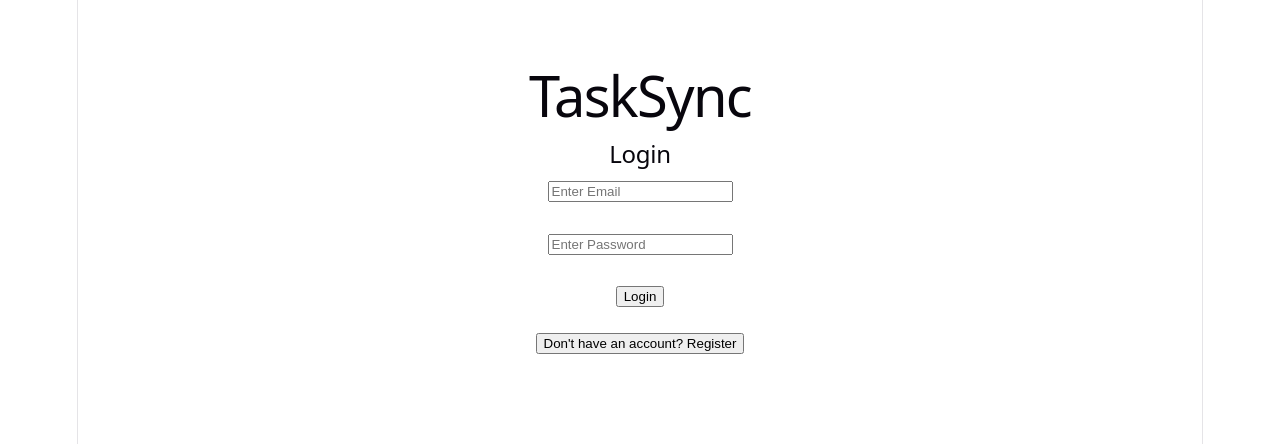
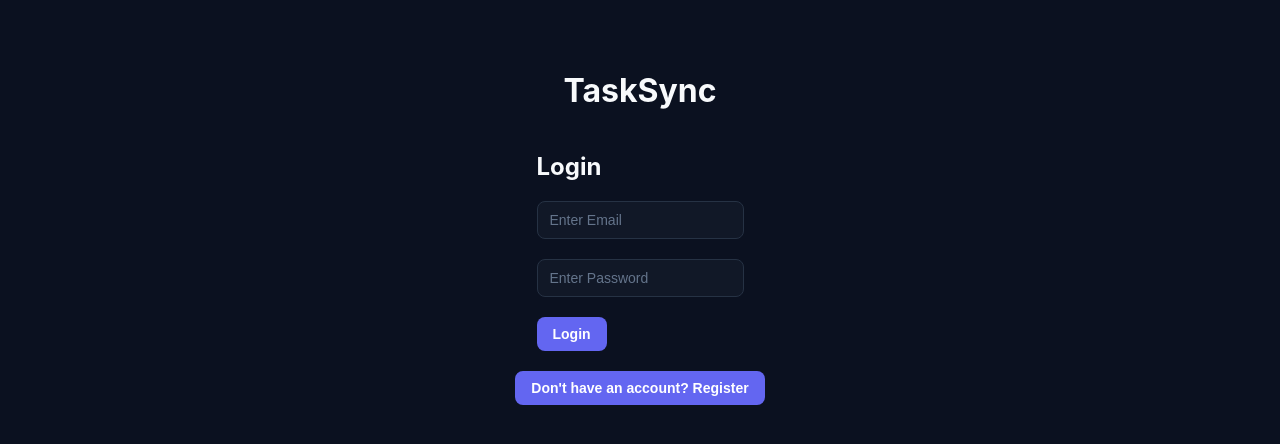
Before and after one commit to subhankardasmohanty/Cohort-SubhankarDasMohanty-25E113C38, a React app in the folder frontend/: page / in a window 1280 px wide. Shown: the top 444 px of the page. Built offline with nearby package versions, Linux system fonts and the light colour scheme; no server answers; the HTML template or start-up script is replaced by a standard one.

Commit message:
Improved dark theme styling

```diff
--- a/frontend/src/components/KanbanBoard.jsx
+++ b/frontend/src/components/KanbanBoard.jsx
@@ -19,10 +19,7 @@ function KanbanBoard({ projectId }) {
       } catch (error) {
         console.error(error);
 
-        setError(
-          error.response?.data?.message ||
-            "Failed to load tasks."
-        );
+        setError(error.response?.data?.message || "Failed to load tasks.");
       } finally {
         setLoading(false);
       }
@@ -68,47 +65,36 @@ function KanbanBoard({ projectId }) {
     // Optimistically update the UI
     setTasks((currentTasks) =>
       currentTasks.map((task) =>
-        task.id === taskId
-          ? { ...task, status: newStatus }
-          : task
-      )
+        task.id === taskId ? { ...task, status: newStatus } : task,
+      ),
     );
 
     try {
-      const response = await client.patch(
-        `/tasks/${taskId}/status`,
-        {
-          status: newStatus,
-        }
-      );
+      const response = await client.patch(`/tasks/${taskId}/status`, {
+        status: newStatus,
+      });
 
-      const updatedTask =
-        response.data.task || response.data.data;
+      const updatedTask = response.data.task || response.data.data;
 
       if (updatedTask) {
         setTasks((currentTasks) =>
           currentTasks.map((task) =>
-            task.id === updatedTask.id
-              ? updatedTask
-              : task
-          )
+            task.id === updatedTask.id ? updatedTask : task,
+          ),
         );
       }
     } catch (error) {
       console.error(error);
 
       setError(
-        error.response?.data?.message ||
-          "Failed to update task status."
+        error.response?.data?.message || "Failed to update task status.",
       );
 
       // Revert the optimistic update
       setTasks((currentTasks) =>
         currentTasks.map((task) =>
-          task.id === taskId
-            ? { ...task, status: source.droppableId }
-            : task
-        )
+          task.id === taskId ? { ...task, status: source.droppableId } : task,
+        ),
       );
     }
   };
@@ -133,15 +119,10 @@ function KanbanBoard({ projectId }) {
         }}
       >
         {columns.map((column) => {
-          const columnTasks = tasks.filter(
-            (task) => task.status === column.id
-          );
+          const columnTasks = tasks.filter((task) => task.status === column.id);
 
           return (
-            <Droppable
-              key={column.id}
-              droppableId={column.id}
-            >
+            <Droppable key={column.id} droppableId={column.id}>
               {(provided) => (
                 <div
                   ref={provided.innerRef}
@@ -150,15 +131,14 @@ function KanbanBoard({ projectId }) {
                     flex: 1,
                     minHeight: "500px",
                     padding: "20px",
-                    background: "#f5f5f5",
+                    background: "#111827",
+                    border: "1px solid #263244",
                     borderRadius: "8px",
                   }}
                 >
                   <h2>{column.title}</h2>
 
-                  {columnTasks.length === 0 && (
-                    <p>No tasks yet.</p>
-                  )}
+                  {columnTasks.length === 0 && <p>No tasks yet.</p>}
 
                   {columnTasks.map((task, index) => (
                     <Draggable
@@ -177,20 +157,18 @@ function KanbanBoard({ projectId }) {
                             onTaskUpdated={(updatedTask) => {
                               setTasks((currentTasks) =>
                                 currentTasks.map((currentTask) =>
-                                  currentTask.id ===
-                                  updatedTask.id
+                                  currentTask.id === updatedTask.id
                                     ? updatedTask
-                                    : currentTask
-                                )
+                                    : currentTask,
+                                ),
                               );
                             }}
                             onTaskDeleted={(deletedTaskId) => {
                               setTasks((currentTasks) =>
                                 currentTasks.filter(
                                   (currentTask) =>
-                                    currentTask.id !==
-                                    deletedTaskId
-                                )
+                                    currentTask.id !== deletedTaskId,
+                                ),
                               );
                             }}
                           />
--- a/frontend/src/components/Navbar.jsx
+++ b/frontend/src/components/Navbar.jsx
@@ -17,8 +17,9 @@ function Navbar() {
         justifyContent: "space-between",
         alignItems: "center",
         padding: "15px 30px",
-        background: "#1976d2",
-        color: "white",
+        background: "#111827",
+        color: "#f8fafc",
+        borderBottom: "1px solid #263244",
       }}
     >
       <h2>TaskSync</h2>
@@ -28,9 +29,7 @@ function Navbar() {
           Welcome {user?.username || "User"}
         </span>
 
-        <button onClick={handleLogout}>
-          Logout
-        </button>
+        <button onClick={handleLogout}>Logout</button>
       </div>
     </nav>
   );
--- a/frontend/src/index.css
+++ b/frontend/src/index.css
@@ -1,111 +1,163 @@
-:root {
-  --text: #6b6375;
-  --text-h: #08060d;
-  --bg: #fff;
-  --border: #e5e4e7;
-  --code-bg: #f4f3ec;
-  --accent: #aa3bff;
-  --accent-bg: rgba(170, 59, 255, 0.1);
-  --accent-border: rgba(170, 59, 255, 0.5);
-  --social-bg: rgba(244, 243, 236, 0.5);
-  --shadow:
-    rgba(0, 0, 0, 0.1) 0 10px 15px -3px, rgba(0, 0, 0, 0.05) 0 4px 6px -2px;
+/* =========================
+   TASKSYNC DARK THEME
+========================= */
 
-  --sans: system-ui, 'Segoe UI', Roboto, sans-serif;
-  --heading: system-ui, 'Segoe UI', Roboto, sans-serif;
-  --mono: ui-monospace, Consolas, monospace;
-
-  font: 18px/145% var(--sans);
-  letter-spacing: 0.18px;
-  color-scheme: light dark;
-  color: var(--text);
-  background: var(--bg);
-  font-synthesis: none;
-  text-rendering: optimizeLegibility;
-  -webkit-font-smoothing: antialiased;
-  -moz-osx-font-smoothing: grayscale;
-
-  @media (max-width: 1024px) {
-    font-size: 16px;
-  }
+* {
+  box-sizing: border-box;
 }
 
-@media (prefers-color-scheme: dark) {
-  :root {
-    --text: #9ca3af;
-    --text-h: #f3f4f6;
-    --bg: #16171d;
-    --border: #2e303a;
-    --code-bg: #1f2028;
-    --accent: #c084fc;
-    --accent-bg: rgba(192, 132, 252, 0.15);
-    --accent-border: rgba(192, 132, 252, 0.5);
-    --social-bg: rgba(47, 48, 58, 0.5);
-    --shadow:
-      rgba(0, 0, 0, 0.4) 0 10px 15px -3px, rgba(0, 0, 0, 0.25) 0 4px 6px -2px;
-  }
-
-  #social .button-icon {
-    filter: invert(1) brightness(2);
-  }
+html,
+body,
+#root {
+  margin: 0;
+  min-height: 100%;
 }
 
 body {
-  margin: 0;
+  font-family:
+    Inter,
+    -apple-system,
+    BlinkMacSystemFont,
+    "Segoe UI",
+    sans-serif;
+
+  background: #0b1120;
+  color: #f8fafc;
 }
 
-#root {
-  width: 1126px;
-  max-width: 100%;
-  margin: 0 auto;
-  text-align: center;
-  border-inline: 1px solid var(--border);
-  min-height: 100svh;
-  display: flex;
-  flex-direction: column;
-  box-sizing: border-box;
+/* =========================
+   HEADINGS
+========================= */
+
+h1,
+h2,
+h3,
+h4 {
+  color: #f8fafc;
 }
 
-h1,
-h2 {
-  font-family: var(--heading);
-  font-weight: 500;
-  color: var(--text-h);
+p {
+  color: #94a3b8;
 }
 
-h1 {
-  font-size: 56px;
-  letter-spacing: -1.68px;
-  margin: 32px 0;
-  @media (max-width: 1024px) {
-    font-size: 36px;
-    margin: 20px 0;
-  }
-}
-h2 {
-  font-size: 24px;
-  line-height: 118%;
-  letter-spacing: -0.24px;
-  margin: 0 0 8px;
-  @media (max-width: 1024px) {
-    font-size: 20px;
-  }
-}
-p {
-  margin: 0;
+/* =========================
+   BUTTONS
+========================= */
+
+button {
+  border: none;
+  border-radius: 8px;
+
+  padding: 9px 16px;
+
+  background: #6366f1;
+  color: #ffffff;
+
+  font-size: 14px;
+  font-weight: 600;
+
+  cursor: pointer;
+
+  transition:
+    background 0.2s ease,
+    transform 0.15s ease,
+    box-shadow 0.2s ease;
 }
 
-code,
-.counter {
-  font-family: var(--mono);
-  display: inline-flex;
-  border-radius: 4px;
-  color: var(--text-h);
+button:hover {
+  background: #818cf8;
+
+  box-shadow:
+    0 4px 16px rgba(99, 102, 241, 0.25);
 }
 
-code {
-  font-size: 15px;
-  line-height: 135%;
-  padding: 4px 8px;
-  background: var(--code-bg);
+button:active {
+  transform: scale(0.98);
 }
+
+button:disabled {
+  opacity: 0.5;
+  cursor: not-allowed;
+}
+
+/* =========================
+   INPUTS
+========================= */
+
+input,
+textarea,
+select {
+  border: 1px solid #263244;
+  border-radius: 8px;
+
+  padding: 10px 12px;
+
+  background: #111827;
+  color: #f8fafc;
+
+  font-size: 14px;
+
+  outline: none;
+
+  transition:
+    border-color 0.2s ease,
+    box-shadow 0.2s ease;
+}
+
+input::placeholder,
+textarea::placeholder {
+  color: #64748b;
+}
+
+input:focus,
+textarea:focus,
+select:focus {
+  border-color: #6366f1;
+
+  box-shadow:
+    0 0 0 3px rgba(99, 102, 241, 0.15);
+}
+
+/* =========================
+   LINKS
+========================= */
+
+a {
+  color: #818cf8;
+  text-decoration: none;
+}
+
+a:hover {
+  color: #a5b4fc;
+}
+
+/* =========================
+   SCROLLBAR
+========================= */
+
+::-webkit-scrollbar {
+  width: 8px;
+  height: 8px;
+}
+
+::-webkit-scrollbar-track {
+  background: #0b1120;
+}
+
+::-webkit-scrollbar-thumb {
+  background: #334155;
+  border-radius: 10px;
+}
+
+::-webkit-scrollbar-thumb:hover {
+  background: #475569;
+}
+
+/* =========================
+   SELECTION
+========================= */
+
+::selection {
+  background: #3730a3;
+  color: #ffffff;
+}
--- a/frontend/src/pages/Dashboard.jsx
+++ b/frontend/src/pages/Dashboard.jsx
@@ -10,6 +10,7 @@ function Dashboard() {
         style={{
           display: "flex",
           height: "calc(100vh - 70px)",
+          background: "#0b1120",
         }}
       >
         <ProjectList />
```
Also changed, not shown: frontend/src/components/TaskCard.jsx (+50 -52 lines).
